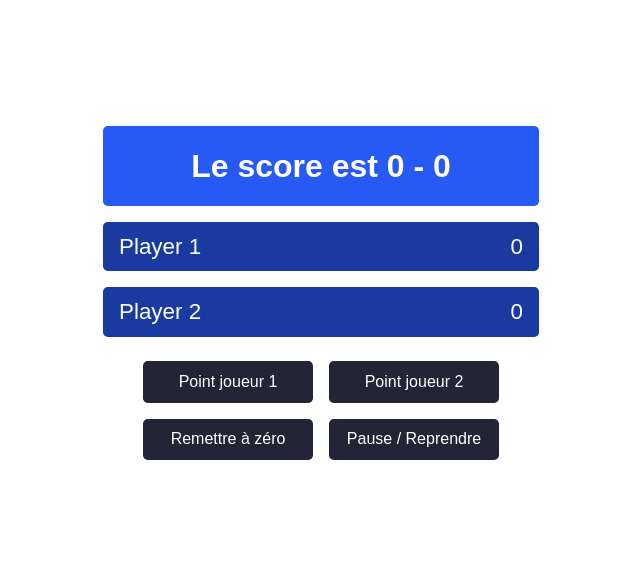
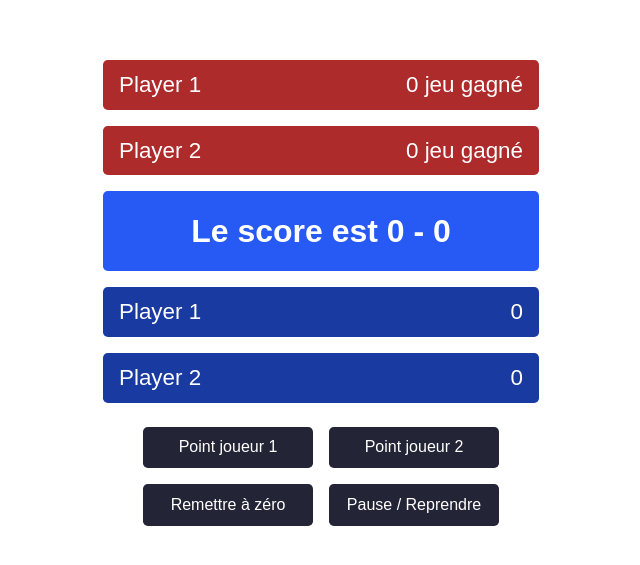
Before and after one commit to thomaslevaou/redux, a React (Create React App) app in the folder tennis-score/: page / in a window 1280 px wide. Shown: the part 103-668 px from the top of the page, without its empty margins (319-959 px from the left). Built offline with nearby package versions, Linux system fonts and the light colour scheme.

Commit message:
fix names errr

```diff
--- a/tennis-score/src/App.js
+++ b/tennis-score/src/App.js
@@ -2,11 +2,14 @@ import { PlayPauseButton } from "./PlayPauseButton";
 import { PointScoredButton } from "./PointScoredButton";
 import { RestartButton } from "./RestartButton";
 import { Display } from "./Display";
+import { PlayerPoints } from "./PlayerPoints";
 import { PlayerScore } from "./PlayerScore";
 
 function App() {
   return (
     <>
+      <PlayerPoints playerId={"player1"} playerName={"Player 1"}/>
+      <PlayerPoints playerId={"player2"} playerName={"Player 2"}/>
       <Display />
       <PlayerScore playerId={"player1"} playerName={"Player 1"}/>
       <PlayerScore playerId={"player2"} playerName={"Player 2"}/>
--- /dev/null
+++ b/tennis-score/src/PlayerPoints.js
@@ -0,0 +1,13 @@
+import { useSelector } from 'react-redux'
+import { countWonGamesOfPlayer } from './selectors'
+
+export function PlayerPoints ({ playerId, playerName }) {
+    const wonGames = useSelector(countWonGamesOfPlayer(playerId));
+
+    return (
+        <div className="player-games">
+            <p>{playerName}</p>
+            <p>{wonGames <= 1 ? wonGames + " jeu gagné" : wonGames + " jeux gagnés"}</p>
+        </div>
+    );
+}
--- a/tennis-score/src/selectors.js
+++ b/tennis-score/src/selectors.js
@@ -1,3 +1,10 @@
 export const selectPlayerHasAdvantage = (playerId) => {
     return (state) => state.advantage === playerId;
 }
+
+export const countWonGamesOfPlayer = (playerId) => {
+    return (state) => {
+        let gamesWithPlayerIdAsWinner = state.history.filter((game) => game.winner === playerId);
+        return gamesWithPlayerIdAsWinner.length;
+    };
+}
```
